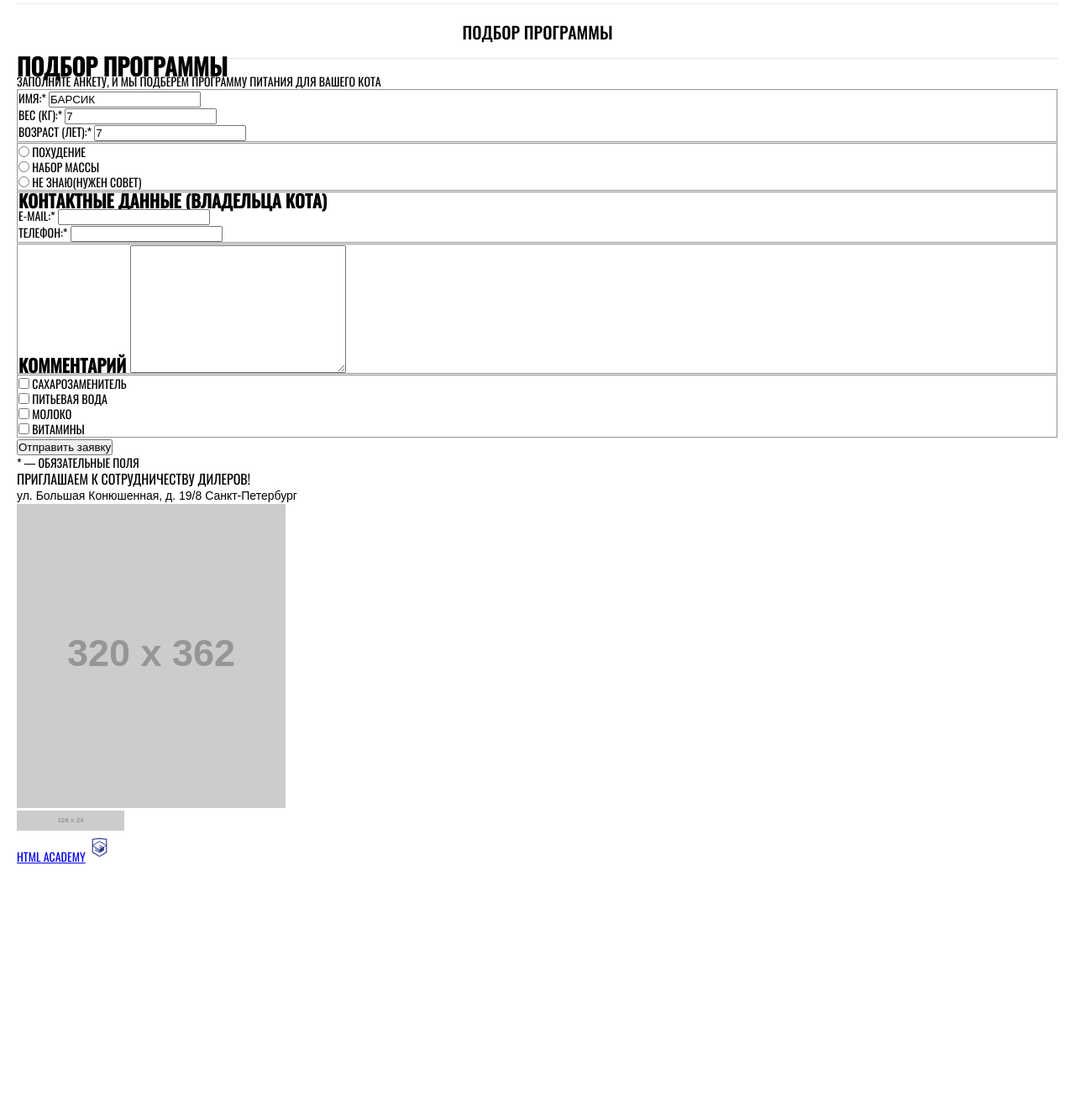
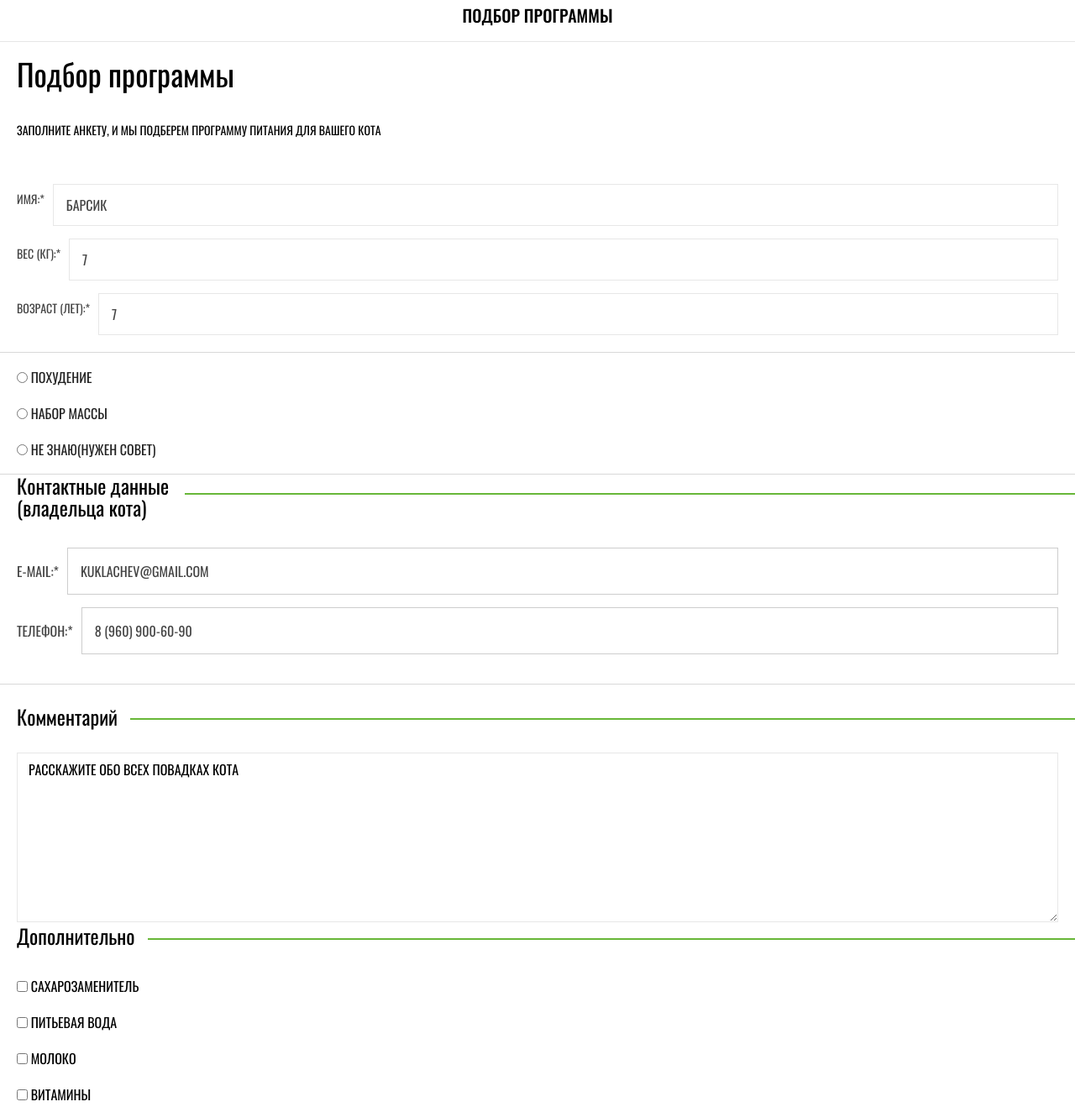
Before and after one commit to Proalex90/1744861-cat-energy-23, a website: page source/form.html in a window 1280 px wide. Shown: the part 188-1506 px from the top of the page at 84% size. Before the commit the page ends 1237 px from the top, so only its background shows below. Drawn offline with nearby package versions, Linux system fonts and the light colour scheme; files that its build step writes are made by us from their sources; placeholder pictures from the web are drawn by us.

Commit message:
Стилизация главной и страницы формы

```diff
--- a/source/form.html
+++ b/source/form.html
@@ -1,7 +1,8 @@
 <!DOCTYPE html>
 <html lang="ru">
   <head>
-    <meta charset="utf-8">
+    <meta charset="utf-8" />
+    <meta name="viewport" content="width=device-width, initial-scale=1" />
     <link rel="stylesheet" href="css/style.css" />
     <title>HTML Academy: Кэт энерджи</title>
   </head>
@@ -14,7 +15,7 @@
             src="http://placehold.it/33x37"
             alt="Логотип в виде оранжевого бэт-кота"
         /></a>
-        <img src="http://placehold.it/110x18" alt="" class="logo2">
+        <img src="http://placehold.it/110x18" alt="" class="logo2" />
         <button class="menu__toggle">Меню</button>
       </div>
       <nav class="nav">
@@ -33,117 +34,231 @@
     </header>
     <main class="main">
       <h1 class="main__title">Подбор программы</h1>
-  <p class="main__text">Заполните анкету, и мы подберем
-    программу питания для вашего кота</p>
-  <form method="GET" action="https://echo.htmlacademy.ru" class="main__form form">
+      <p class="main__text">
+        Заполните анкету, и мы подберем программу питания для вашего кота
+      </p>
+      <form
+        method="GET"
+        action="https://echo.htmlacademy.ru"
+        class="main__form form"
+      >
         <fieldset class="form__name">
           <ul class="form__name-list">
             <li class="form__name-item">
-          <label class="form__name-label">ИМЯ:*
-            <input class="form__input-text" type="text" name="name" required value="БАРСИК">
-          </label>
+              <label class="form__name-label" for="name">ИМЯ:* </label>
+              <input
+                class="form__input-text"
+                type="text"
+                name="name"
+                id="name"
+                required
+                value="БАРСИК"
+              />
             </li>
             <li class="form__name-item">
-          <label class="form__name-label">Вес (КГ):*
-            <input class="form__input-number" type="number" name="weight" required value="7">
+              <label class="form__name-label" for="weight"
+                >Вес&nbsp;(КГ):*
               </label>
+              <input
+                class="form__input-number"
+                type="number"
+                name="weight"
+                id="weight"
+                required
+                value="7"
+              />
             </li>
             <li class="form__name-item">
-          <label class="form__name-label">Возраст (ЛЕТ):*
-            <input class="form__input-number" type="number" name="ege" required value="7">
+              <label class="form__name-label" for="age"
+                >Возраст&nbsp;(ЛЕТ):*
               </label>
+              <input
+                class="form__input-number"
+                type="number"
+                name="age"
+                id="age"
+                required
+                value="7"
+              />
             </li>
           </ul>
         </fieldset>
         <fieldset class="form__taget">
-      <ul>
-        <li>
-          <input class="form__input-radio" type="radio" name="fit" id="fit">
-          <label class="form__taget-label" for="fit">Похудение
-          </label>
+          <ul class="taget__list">
+            <li class="taget__item">
+              <input
+                class="form__input-radio"
+                type="radio"
+                name="fit"
+                id="fit"
+              />
+              <label class="form__taget-label" for="fit">Похудение </label>
             </li>
-        <li>
-          <input class="form__input-radio" type="radio" name="pro" id="pro">
-          <label class="form__taget-label" for="pro">Набор массы
-          </label>
+            <li class="taget__item">
+              <input
+                class="form__input-radio"
+                type="radio"
+                name="pro"
+                id="pro"
+              />
+              <label class="form__taget-label" for="pro">Набор массы </label>
             </li>
-        <li>
-          <input class="form__input-radio" type="radio" name="advice" id="advice">
-          <label class="form__taget-label" for="advice">Не знаю(Нужен совет)
+            <li class="taget__item">
+              <input
+                class="form__input-radio"
+                type="radio"
+                name="advice"
+                id="advice"
+              />
+              <label class="form__taget-label" for="advice"
+                >Не знаю(Нужен совет)
               </label>
             </li>
           </ul>
         </fieldset>
         <fieldset class="form__contacts">
-      <h2 class="form__subtitle">Контактные данные
-        (владельца кота)</h2>
-      <ul class="form__contacts-list">
-        <li class="form__contacts-item">
-          <label class="form__contacts-label" for="email">E-MAIL:* </label>
-          <input type="email" name="email" id="email" required>
+          <div class="subtitle__container">
+            <h2 class="contacts__subtitle">
+              Контактные данные<br />
+              (владельца кота)
+            </h2>
+            <div class="decoration-line"></div>
+          </div>
+          <ul class="contacts__list">
+            <li class="contacts__item">
+              <label class="contacts__label contacts__bag" for="email"
+                >E-MAIL:*</label
+              >
+              <input
+                class="contacts__input"
+                type="email"
+                name="email"
+                id="email"
+                value="kuklachev@gmail.com"
+                required
+              />
             </li>
-        <li class="form__contacts-item">
-          <label class="form__contacts-label" for="tel">ТЕЛЕФОН:* </label>
-          <input type="tel" name="tel" id="tel" required>
+            <li class="contacts__item">
+              <label class="contacts__label" for="tel">ТЕЛЕФОН:*</label>
+              <input
+                class="contacts__input"
+                type="tel"
+                name="tel"
+                id="tel"
+                value="8 (960) 900-60-90"
+                required
+              />
             </li>
           </ul>
         </fieldset>
         <fieldset class="form__comment">
-      <h2 class="form__subtitle">Комментарий
-      <textarea name="comment" id="" cols="30" rows="10"></textarea>
+          <div class="subtitle__container">
+            <h2 class="comment__subtitle">Комментарий</h2>
+            <div class="decoration-line"></div>
+          </div>
+          <div class="comment__wrapper">
+            <textarea
+              class="comment__text-area"
+              name=""
+              id=""
+              cols="30"
+              rows="10"
+              readonly
+            >
+Расскажите обо всех повадках кота
+            </textarea>
+          </div>
         </fieldset>
         <fieldset class="form__other other">
+          <div class="subtitle__container">
+            <h3 class="other__subtitle">Дополнительно</h3>
+            <div class="decoration-line"></div>
+          </div>
           <ul class="other__list">
             <li class="other__item">
-          <input class="other__checkbox" type="checkbox" name="sweetener" id="sweetener">
-          <label class="other__label" for="sweetener">Сахарозаменитель
+              <input
+                class="other__checkbox"
+                type="checkbox"
+                name="sweetener"
+                id="sweetener"
+              />
+              <label class="other__label" for="sweetener"
+                >Сахарозаменитель
               </label>
             </li>
             <li class="other__item">
-          <input class="other__checkbox" type="checkbox" name="water" id="water">
-          <label class="other__label" for="water">Питьевая вода
-          </label>
+              <input
+                class="other__checkbox"
+                type="checkbox"
+                name="water"
+                id="water"
+              />
+              <label class="other__label" for="water">Питьевая вода </label>
             </li>
             <li class="other__item">
-          <input class="other__checkbox" type="checkbox" name="milk" id="milk">
-          <label class="other__label" for="milk">Молоко
-          </label>
+              <input
+                class="other__checkbox"
+                type="checkbox"
+                name="milk"
+                id="milk"
+              />
+              <label class="other__label" for="milk">Молоко </label>
             </li>
             <li class="other__item">
-          <input class="other__checkbox" type="checkbox" name="vitamins" id="vitamins">
-          <label class="other__label" for="vitamins">Витамины
-          </label>
+              <input
+                class="other__checkbox"
+                type="checkbox"
+                name="vitamins"
+                id="vitamins"
+              />
+              <label class="other__label" for="vitamins">Витамины </label>
             </li>
           </ul>
         </fieldset>
-    <input type="submit" value="Отправить заявку">
+        <div class="submit__container">
+          <input
+            class="button__submit"
+            type="submit"
+            value="Отправить заявку"
+          />
           <p class="form__desc">* — Обязательные поля</p>
+        </div>
       </form>
       <section class="cooperation">
         <h3 class="cooperation__title">Приглашаем к сотрудничеству дилеров!</h3>
-    <P class="cooperation__text">ул. Большая
-      Конюшенная, д. 19/8
-      Санкт-Петербург</P>
+        <p class="cooperation__text">
+          ул. Большая Конюшенная, д. 19/8 Санкт-Петербург
+        </p>
       </section>
       <section class="map">
         <h3 class="visually-hidden">Как нас найти</h3>
-    <img class="map__img" src="http://placehold.it/320x362" alt="Карта">
+        <img class="map__img" src="http://placehold.it/320x362" alt="Карта" />
       </section>
     </main>
 
     <footer class="footer">
       <section class="footer__logo">
         <h3 class="visually-hidden">Логотип нашей компании</h3>
-    <img class="" src="http://placehold.it/128x24" alt="Логотип компании">
+        <img class="" src="http://placehold.it/128x24" alt="Логотип компании" />
       </section>
-  <section class="footer__social">
+      <section class="footer__social socials">
         <h3 class="visually-hidden">Мы в социальных сетях</h3>
-
+        <ul class="socials__list">
+          <li class="social__item">
+            <a href="" class="social__link">VK</a>
+          </li>
+          <li class="social__item">
+            <a href="" class="social__link">Инст</a>
+          </li>
+          <li class="social__item">
+            <a href="" class="social__link">FB</a>
+          </li>
+        </ul>
       </section>
       <section class="footer__copyright copyright">
-    <h3 class="visually-hidden"> HTML Academy</h3>
+        <h3 class="visually-hidden">Наша академия</h3>
         <a href="#" class="copyright__link">HTML Academy</a>
-    <img src="img/htmlacademy.svg" alt="" width="27" height="34">
+        <img src="img/htmlacademy.svg" alt="" width="27" height="34" />
       </section>
     </footer>
   </body>
--- a/source/sass/cooperation.scss
+++ b/source/sass/blocks/cooperation.scss
@@ -1,3 +1,9 @@
+.cooperation {
+  padding: 30px 20px;
+  display: flex;
+  align-items: center;
+}
+
 .cooperation__title {
   font-size: 16px;
   font-weight: 400;
--- /dev/null
+++ b/source/sass/blocks/footer.scss
@@ -0,0 +1,32 @@
+.footer__logo {
+  padding: 20px;
+  text-align: center;
+}
+
+.footer__social {
+  padding: 0 20px;
+}
+
+.socials__list {
+  border-top: 1px solid $color-border;
+  border-bottom: 1px solid $color-border;
+  padding: 20px;
+  display: flex;
+  justify-content: center;
+}
+
+.social__item {
+  margin-right: 10px;
+}
+
+.footer__copyright {
+  padding: 20px;
+  display: flex;
+  justify-content: space-between;
+  align-items: center;
+}
+
+.copyright__link {
+  text-decoration: none;
+  color: $color-text;
+}
--- /dev/null
+++ b/source/sass/blocks/form.scss
@@ -0,0 +1,183 @@
+.main__title {
+  font-size: 36px;
+  font-weight: 400;
+  line-height: 36px;
+  padding: 20px;
+  text-transform: none;
+}
+
+.main__text {
+  padding: 20px;
+}
+
+.form__name,
+.form__taget,
+.form__contacts {
+  border: none;
+  border-bottom: 1px solid $color-border-fieldset;
+}
+
+.alignment {
+  padding: 20px;
+}
+
+.form__name-list {
+  color: $color-form-text;
+  padding: 20px;
+}
+
+.form__name-item {
+  display: flex;
+  align-items: center;
+  justify-content: stretch;
+}
+
+.form__input-text,
+.form__input-number {
+  color: $color-form-text;
+  border: 1px solid $color-border-input;
+  font-size: 16px;
+  line-height: 18px;
+  padding: 15px;
+  margin: 15px auto 0 10px;
+  width: 100%;
+  font-family: Oswald, Arial, sans-serif;
+}
+
+.form__taget {
+  font-size: 16px;
+  color: $color-form-text_dark;
+}
+
+.taget__list {
+  padding: 20px;
+}
+
+.taget__item {
+  margin-bottom: 25px;
+  &:last-child {
+    margin-bottom: 0;
+  }
+}
+
+.contacts__subtitle {
+  font-size: 24px;
+  line-height: 26px;
+  font-weight: 400;
+  min-width: 185px;
+  text-transform: none;
+  margin-bottom: 15px;
+}
+
+.subtitle__container {
+  display: flex;
+  align-items: baseline;
+  padding-left: 20px;
+}
+
+.decoration-line {
+  height: 2px;
+  width: 100%;
+  margin-left: auto;
+  background-color: #68b738;
+  margin-left: 15px;
+}
+
+.contacts__list {
+  font-size: 16px;
+  padding: 20px;
+}
+
+.contacts__bag {
+  min-width: 50px;
+}
+
+.contacts__item {
+  display: flex;
+  align-items: center;
+  margin-bottom: 15px;
+  color: $color-form-text;
+}
+
+.contacts__input {
+  font-size: 16px;
+  font-family: "Oswald", sans-serif;
+  padding: 15px;
+  margin: 0 auto 0 10px;
+  width: 100%;
+  border: 1px solid $color-border-special;
+  text-transform: uppercase;
+  color: $color-form-text;
+}
+.form__comment,
+.form__other {
+  border: none;
+  .subtitle__container {
+    align-items: center;
+  }
+}
+
+.comment__subtitle,
+.other__subtitle {
+  font-size: 24px;
+  line-height: 26px;
+  font-weight: 400;
+  text-transform: none;
+  margin: 25px 0 30px;
+}
+
+.other__subtitle {
+  margin: 0 0 8px;
+}
+
+.comment__text-area {
+  padding: 10px 13px;
+
+  font-family: "Oswald", sans-serif;
+  font-size: 16px;
+  line-height: 18px;
+  font-weight: 400;
+  text-transform: uppercase;
+  width: 100%;
+  border: 1px solid $color-border-input;
+}
+
+.comment__wrapper {
+  padding: 0 20px;
+}
+
+.other__list {
+  padding: 30px 20px 10px;
+  font-size: 16px;
+}
+
+.other__item {
+  margin-bottom: 25px;
+}
+
+.submit__container {
+  padding: 20px;
+}
+
+.button__submit {
+  display: block;
+  text-transform: uppercase;
+  font-family: "Oswald", sans-serif;
+  font-size: 16px;
+  line-height: 20px;
+  font-weight: 400;
+  width: 100%;
+  height: 40px;
+  line-height: 18px;
+  color: #ffffff;
+  background-color: #68b738;
+  border: none;
+}
+
+.form__desc {
+  margin-top: 20px;
+  text-transform: none;
+  text-align: center;
+  line-height: 16px;
+  font-family: Arial, sans-serif;
+}
--- a/source/sass/nutrition-program.scss
+++ b/source/sass/blocks/nutrition-program.scss
@@ -1,5 +1,6 @@
 .nutrition-program__list {
   list-style: none;
+  padding: 0 20px;
 }
 
 .nutrition-program__item {
--- a/source/sass/page.scss
+++ b/source/sass/blocks/page.scss
@@ -1,8 +1,7 @@
 .page {
-  font-family: Oswald, Arial, sans-serif;
+  font-family: "Oswald", "Arial", sans-serif;
   font-weight: 400;
   font-size: 14px;
   line-height: 18px;
   text-transform: uppercase;
-  padding: 20px;
 }
--- a/source/sass/vars.scss
+++ b/source/sass/vars.scss
@@ -1,6 +1,11 @@
 $color-text: #000000;
 $color-border: #e6e6e6;
+$color-border-fieldset: #d9d9d9;
+$color-border-input: #e7e7e7;
+$color-border-special: #cdcdcd;
 $color-textw: #ffffff;
 $basic-color: #68b738;
 $basic-background: #f2f2f2;
 $basic-background-example: #eaeaea;
+$color-form-text: #444444;
+$color-form-text_dark: #222222;
```
Also changed, not shown: source/catalog.html (+17 -4 lines), source/index.html (+15 -3 lines), source/sass/blocks/description.scss (renamed from source/sass/description.scss, +6 -1 lines), source/sass/blocks/example.scss (added, +17 -0 lines), source/sass/blocks/heading.scss (renamed from source/sass/heading.scss, +6 -2 lines), source/sass/example.scss (deleted, +0 -14 lines), source/sass/style.scss (+10 -7 lines), source/sass/blocks/header.scss (renamed from source/sass/header.scss), source/sass/blocks/map.scss (added). Lines whose indentation alone changed are shown as unchanged.
